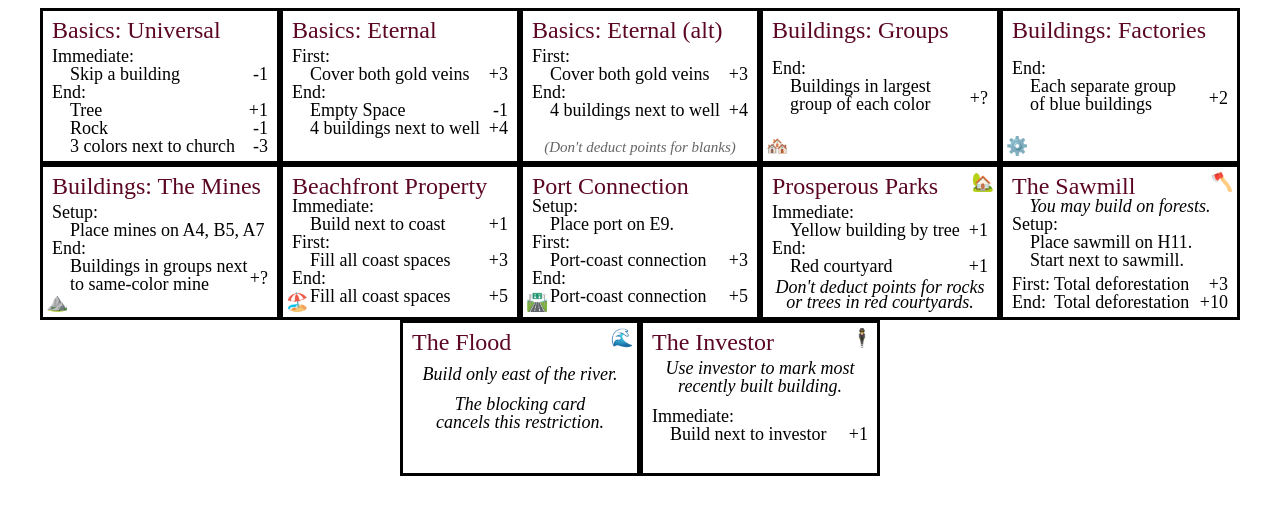
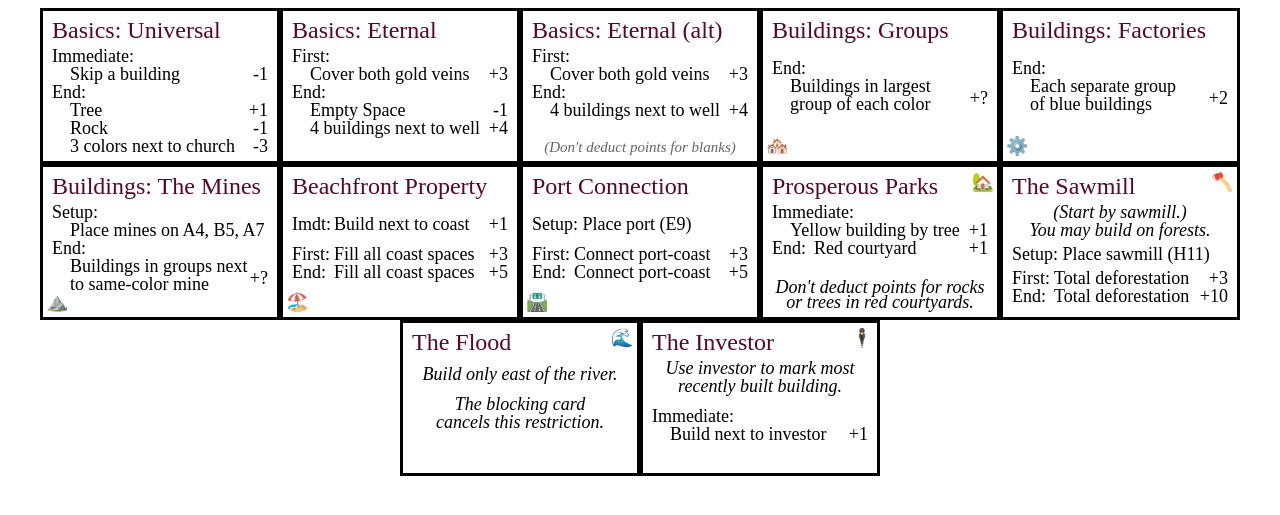
Before and after one commit to bacontime/games-mirror, a Jekyll site: the page ref/mycitycards.html, which Jekyll copies as it is, in a window 1280 px wide. Shown: the top 515 px of the page. Built offline with Jekyll 4.4.1, drawn with Linux system fonts in a browser that asks for light colours.

Commit message:
Reformat beachfront, forest, port

```diff
--- a/ref/mycitycards.html
+++ b/ref/mycitycards.html
@@ -28,18 +28,18 @@
 
 <svg width="2.5in" height="1.625in" version="1.1" viewBox="0 0 40 26" xmlns="http://www.w3.org/2000/svg">
     <rect width="40" height="26" fill="none" stroke="black" stroke-width="1"/>
-    <text x="2" y="5" fill="#5c0625" font-size="4" text-anchor="left">Basics: Universal</text>
+    <text x="2" y="5" fill="#5c0625" font-size="4" >Basics: Universal</text>
 
-    <text x="2" y="9" fill="#000" font-size="3" text-anchor="right">Immediate: </text>
-    <text x="5" y="12" fill="#000" font-size="3" text-anchor="left">Skip a building</text>
+    <text x="2" y="9" fill="#000" font-size="3" >Immediate: </text>
+    <text x="5" y="12" fill="#000" font-size="3" >Skip a building</text>
     <text x="38" y="12" fill="#000" font-size="3" text-anchor="end">-1</text>
 
-    <text x="2"  y="15" fill="#000" font-size="3" text-anchor="right">End: </text>
-    <text x="5"  y="18" fill="#000" font-size="3" text-anchor="left">Tree</text>
+    <text x="2"  y="15" fill="#000" font-size="3" >End: </text>
+    <text x="5"  y="18" fill="#000" font-size="3" >Tree</text>
     <text x="38" y="18" fill="#000" font-size="3" text-anchor="end">+1</text>
-    <text x="5"  y="21" fill="#000" font-size="3" text-anchor="left">Rock</text>
+    <text x="5"  y="21" fill="#000" font-size="3" >Rock</text>
     <text x="38" y="21" fill="#000" font-size="3" text-anchor="end">-1</text>
-    <text x="5"  y="24" fill="#000" font-size="3" text-anchor="left">3 colors next to church</text>
+    <text x="5"  y="24" fill="#000" font-size="3" >3 colors next to church</text>
     <text x="38" y="24" fill="#000" font-size="3" text-anchor="end">-3</text>
 </svg>
 
@@ -48,16 +48,16 @@
 
 <svg width="2.5in" height="1.625in" version="1.1" viewBox="0 0 40 26" xmlns="http://www.w3.org/2000/svg">
     <rect width="40" height="26" fill="none" stroke="black" stroke-width="1"/>
-    <text x="2" y="5" fill="#5c0625" font-size="4" text-anchor="left">Basics: Eternal </text>
+    <text x="2" y="5" fill="#5c0625" font-size="4" >Basics: Eternal </text>
 
-    <text x="2" y="9" fill="#000" font-size="3" text-anchor="right">First: </text>
-    <text x="5" y="12" fill="#000" font-size="3" text-anchor="left">Cover both gold veins</text>
+    <text x="2" y="9" fill="#000" font-size="3" >First: </text>
+    <text x="5" y="12" fill="#000" font-size="3" >Cover both gold veins</text>
     <text x="38" y="12" fill="#000" font-size="3" text-anchor="end">+3</text>
 
-    <text x="2"  y="15" fill="#000" font-size="3" text-anchor="right">End: </text>
-    <text x="5"  y="18" fill="#000" font-size="3" text-anchor="left">Empty Space</text>
+    <text x="2"  y="15" fill="#000" font-size="3" >End: </text>
+    <text x="5"  y="18" fill="#000" font-size="3" >Empty Space</text>
     <text x="38" y="18" fill="#000" font-size="3" text-anchor="end">-1</text>
-    <text x="5"  y="21" fill="#000" font-size="3" text-anchor="left">4 buildings next to well</text>
+    <text x="5"  y="21" fill="#000" font-size="3" >4 buildings next to well</text>
     <text x="38" y="21" fill="#000" font-size="3" text-anchor="end">+4</text>
 </svg>
 
@@ -65,14 +65,14 @@
 
 <svg width="2.5in" height="1.625in" version="1.1" viewBox="0 0 40 26" xmlns="http://www.w3.org/2000/svg">
     <rect width="40" height="26" fill="none" stroke="black" stroke-width="1"/>
-    <text x="2" y="5" fill="#5c0625" font-size="4" text-anchor="left">Basics: Eternal (alt)</text>
+    <text x="2" y="5" fill="#5c0625" font-size="4" >Basics: Eternal (alt)</text>
 
-    <text x="2" y="9" fill="#000" font-size="3" text-anchor="right">First: </text>
-    <text x="5" y="12" fill="#000" font-size="3" text-anchor="left">Cover both gold veins</text>
+    <text x="2" y="9" fill="#000" font-size="3" >First: </text>
+    <text x="5" y="12" fill="#000" font-size="3" >Cover both gold veins</text>
     <text x="38" y="12" fill="#000" font-size="3" text-anchor="end">+3</text>
 
-    <text x="2"  y="15" fill="#000" font-size="3" text-anchor="right">End: </text>
-    <text x="5"  y="18" fill="#000" font-size="3" text-anchor="left">4 buildings next to well</text>
+    <text x="2"  y="15" fill="#000" font-size="3" >End: </text>
+    <text x="5"  y="18" fill="#000" font-size="3" >4 buildings next to well</text>
     <text x="38" y="18" fill="#000" font-size="3" text-anchor="end">+4</text>
 
     <text x="20" y="24" fill="#666" font-size="2.5" font-style="italic" text-anchor="middle">(Don't deduct points for blanks)</text>
@@ -88,9 +88,9 @@
 
 <svg width="2.5in" height="1.625in" version="1.1" viewBox="0 0 40 26" xmlns="http://www.w3.org/2000/svg">
     <rect width="40" height="26" fill="none" stroke="black" stroke-width="1"/>
-    <text x="2" y="5" fill="#5c0625" font-size="4" text-anchor="left">Buildings: Groups</text>
+    <text x="2" y="5" fill="#5c0625" font-size="4" >Buildings: Groups</text>
 
-    <text x="2"  y="11" fill="#000" font-size="3" text-anchor="right">End: </text>
+    <text x="2"  y="11" fill="#000" font-size="3" >End: </text>
     <text x="5"  y="14" fill="#000" font-size="3">Buildings in largest</text>
     <text x="5"  y="17" fill="#000" font-size="3">group of each color</text>
     <text x="38" y="16" fill="#000" font-size="3" text-anchor="end">+?</text>
@@ -104,9 +104,9 @@
 
 <svg width="2.5in" height="1.625in" version="1.1" viewBox="0 0 40 26" xmlns="http://www.w3.org/2000/svg">
     <rect width="40" height="26" fill="none" stroke="black" stroke-width="1"/>
-    <text x="2" y="5" fill="#5c0625" font-size="4" text-anchor="left">Buildings: Factories</text>
+    <text x="2" y="5" fill="#5c0625" font-size="4" >Buildings: Factories</text>
 
-    <text x="2"  y="11" fill="#000" font-size="3" text-anchor="right">End: </text>
+    <text x="2"  y="11" fill="#000" font-size="3" >End: </text>
     <text x="5"  y="14" fill="#000" font-size="3">Each separate group</text>
     <text x="5"  y="17" fill="#000" font-size="3">of blue buildings</text>
     <text x="38" y="16" fill="#000" font-size="3" text-anchor="end">+2</text>
@@ -119,12 +119,12 @@
 
 <svg width="2.5in" height="1.625in" version="1.1" viewBox="0 0 40 26" xmlns="http://www.w3.org/2000/svg">
     <rect width="40" height="26" fill="none" stroke="black" stroke-width="1"/>
-    <text x="2" y="5" fill="#5c0625" font-size="4" text-anchor="left">Buildings: The Mines</text>
+    <text x="2" y="5" fill="#5c0625" font-size="4" >Buildings: The Mines</text>
 
-    <text x="2" y="9" fill="#000" font-size="3" text-anchor="right">Setup: </text>
-    <text x="5" y="12" fill="#000" font-size="3" text-anchor="left">Place mines on A4, B5, A7 </text>
+    <text x="2" y="9" fill="#000" font-size="3" >Setup: </text>
+    <text x="5" y="12" fill="#000" font-size="3" >Place mines on A4, B5, A7 </text>
 
-    <text x="2"  y="15" fill="#000" font-size="3" text-anchor="right">End: </text>
+    <text x="2"  y="15" fill="#000" font-size="3" >End: </text>
     <text x="5"  y="18" fill="#000" font-size="3">Buildings in groups next </text>
     <text x="5"  y="21" fill="#000" font-size="3">to same-color mine</text>
     <text x="38" y="20" fill="#000" font-size="3" text-anchor="end">+?</text>
@@ -137,19 +137,19 @@
 
 <svg width="2.5in" height="1.625in" version="1.1" viewBox="0 0 40 26" xmlns="http://www.w3.org/2000/svg">
     <rect width="40" height="26" fill="none" stroke="black" stroke-width="1"/>
-    <text x="2" y="5" fill="#5c0625" font-size="4" text-anchor="left">Beachfront Property</text>
+    <text x="2" y="5" fill="#5c0625" font-size="4" >Beachfront Property</text>
 
-    <text x="2" y="8" fill="#000" font-size="3" text-anchor="right">Immediate: </text>
-    <text x="5" y="11" fill="#000" font-size="3" text-anchor="left">Build next to coast</text>
+    <text x="2"  y="11" fill="#000" font-size="3" >Imdt: </text>
+    <text x="9"  y="11" fill="#000" font-size="3" >Build next to coast</text>
     <text x="38" y="11" fill="#000" font-size="3" text-anchor="end">+1</text>
 
-    <text x="2" y="14" fill="#000" font-size="3" text-anchor="right">First: </text>
-    <text x="5" y="17" fill="#000" font-size="3" text-anchor="left">Fill all coast spaces</text>
-    <text x="38" y="17" fill="#000" font-size="3" text-anchor="end">+3</text>
+    <text x="2"  y="16" fill="#000" font-size="3" >First: </text>
+    <text x="9"  y="16" fill="#000" font-size="3" >Fill all coast spaces</text>
+    <text x="38" y="16" fill="#000" font-size="3" text-anchor="end">+3</text>
 
-    <text x="2" y="20" fill="#000" font-size="3" text-anchor="right">End: </text>
-    <text x="5" y="23" fill="#000" font-size="3" text-anchor="left">Fill all coast spaces</text>
-    <text x="38" y="23" fill="#000" font-size="3" text-anchor="end">+5</text>
+    <text x="2"  y="19" fill="#000" font-size="3" >End: </text>
+    <text x="9"  y="19" fill="#000" font-size="3" >Fill all coast spaces</text>
+    <text x="38" y="19" fill="#000" font-size="3" text-anchor="end">+5</text>
 
     <text x="1" y="24" fill="#000" font-size="3" text-anchor="start">🏖️</text>
 </svg>
@@ -159,18 +159,17 @@
 
 <svg width="2.5in" height="1.625in" version="1.1" viewBox="0 0 40 26" xmlns="http://www.w3.org/2000/svg">
     <rect width="40" height="26" fill="none" stroke="black" stroke-width="1"/>
-    <text x="2" y="5" fill="#5c0625" font-size="4" text-anchor="left">Port Connection</text>
+    <text x="2" y="5" fill="#5c0625" font-size="4" >Port Connection</text>
 
-    <text x="2" y="8" fill="#000" font-size="3" text-anchor="right">Setup: </text>
-    <text x="5" y="11" fill="#000" font-size="3" text-anchor="left">Place port on E9.</text>
+    <text x="2"  y="11" fill="#000" font-size="3" >Setup: Place port (E9)</text>
 
-    <text x="2" y="14" fill="#000" font-size="3" text-anchor="right">First: </text>
-    <text x="5" y="17" fill="#000" font-size="3" text-anchor="left">Port-coast connection</text>
-    <text x="38" y="17" fill="#000" font-size="3" text-anchor="end">+3</text>
+    <text x="2"  y="16" fill="#000" font-size="3" >First: </text>
+    <text x="9"  y="16" fill="#000" font-size="3" >Connect port-coast</text>
+    <text x="38" y="16" fill="#000" font-size="3" text-anchor="end">+3</text>
 
-    <text x="2" y="20" fill="#000" font-size="3" text-anchor="right">End: </text>
-    <text x="5" y="23" fill="#000" font-size="3" text-anchor="left">Port-coast connection</text>
-    <text x="38" y="23" fill="#000" font-size="3" text-anchor="end">+5</text>
+    <text x="2"  y="19" fill="#000" font-size="3" >End: </text>
+    <text x="9"  y="19" fill="#000" font-size="3" >Connect port-coast</text>
+    <text x="38" y="19" fill="#000" font-size="3" text-anchor="end">+5</text>
 
     <text x="1" y="24" fill="#000" font-size="3" text-anchor="start">🛣️</text>
 </svg>
@@ -180,15 +179,15 @@
 
 <svg width="2.5in" height="1.625in" version="1.1" viewBox="0 0 40 26" xmlns="http://www.w3.org/2000/svg">
     <rect width="40" height="26" fill="none" stroke="black" stroke-width="1"/>
-    <text x="2" y="5" fill="#5c0625" font-size="4" text-anchor="left">Prosperous Parks</text>
+    <text x="2" y="5" fill="#5c0625" font-size="4" >Prosperous Parks</text>
 
-    <text x="2" y="9" fill="#000" font-size="3" text-anchor="right">Immediate: </text>
-    <text x="5" y="12" fill="#000" font-size="3" text-anchor="left">Yellow building by tree</text>
+    <text x="2" y="9" fill="#000" font-size="3" >Immediate: </text>
+    <text x="5" y="12" fill="#000" font-size="3" >Yellow building by tree</text>
     <text x="38" y="12" fill="#000" font-size="3" text-anchor="end">+1</text>
 
-    <text x="2" y="15" fill="#000" font-size="3" text-anchor="right">End: </text>
-    <text x="5" y="18" fill="#000" font-size="3" text-anchor="left">Red courtyard</text>
-    <text x="38" y="18" fill="#000" font-size="3" text-anchor="end">+1</text>
+    <text x="2" y="15" fill="#000" font-size="3" >End: </text>
+    <text x="9" y="15" fill="#000" font-size="3" >Red courtyard</text>
+    <text x="38" y="15" fill="#000" font-size="3" text-anchor="end">+1</text>
 
     <text x="20" y="21.5" fill="#000" font-size="3" font-style="italic" text-anchor="middle">Don't deduct points for rocks</text>
     <text x="20" y="24" fill="#000" font-size="3" font-style="italic" text-anchor="middle">or trees in red courtyards.</text>
@@ -200,20 +199,20 @@
 
 <svg width="2.5in" height="1.625in" version="1.1" viewBox="0 0 40 26" xmlns="http://www.w3.org/2000/svg">
     <rect width="40" height="26" fill="none" stroke="black" stroke-width="1"/>
-    <text x="2" y="5" fill="#5c0625" font-size="4" text-anchor="left">The Sawmill</text>
+    <text x="2" y="5" fill="#5c0625" font-size="4" >The Sawmill</text>
 
-    <text x="20" y="8" fill="#000" font-size="3" font-style="italic" text-anchor="middle">You may build on forests.</text>
+    <text x="20" y="9" fill="#000" font-size="3" font-style="italic" text-anchor="middle">(Start by sawmill.)</text>
+    <text x="20" y="12" fill="#000" font-size="3" font-style="italic" text-anchor="middle">You may build on forests.</text>
 
-    <text x="2" y="11" fill="#000" font-size="3" text-anchor="right">Setup: </text>
-    <text x="5" y="14" fill="#000" font-size="3" text-anchor="left">Place sawmill on H11.</text>
-    <text x="5" y="17" fill="#000" font-size="3" text-anchor="left">Start next to sawmill.</text>
+    <text x="2" y="16" fill="#000" font-size="3" >Setup: Place sawmill (H11)</text>
 
-    <text x="2"  y="21" fill="#000" font-size="3" text-anchor="right">First: </text>
-    <text x="9"  y="21" fill="#000" font-size="3">Total deforestation</text>
-    <text x="38" y="21" fill="#000" font-size="3" text-anchor="end">+3</text>
-    <text x="2"  y="24" fill="#000" font-size="3" text-anchor="right">End: </text>
-    <text x="9"  y="24" fill="#000" font-size="3">Total deforestation</text>
-    <text x="38" y="24" fill="#000" font-size="3" text-anchor="end">+10</text>
+
+    <text x="2"  y="20" fill="#000" font-size="3" >First: </text>
+    <text x="9"  y="20" fill="#000" font-size="3">Total deforestation</text>
+    <text x="38" y="20" fill="#000" font-size="3" text-anchor="end">+3</text>
+    <text x="2"  y="23" fill="#000" font-size="3" >End: </text>
+    <text x="9"  y="23" fill="#000" font-size="3">Total deforestation</text>
+    <text x="38" y="23" fill="#000" font-size="3" text-anchor="end">+10</text>
 
     <text x="37" y="4" fill="#000" font-size="3" text-anchor="middle" >🪓</text>
     <text x="39" y="4" fill="#000" font-size="3" text-anchor="end" ></text>
@@ -224,7 +223,7 @@
 
 <svg width="2.5in" height="1.625in" version="1.1" viewBox="0 0 40 26" xmlns="http://www.w3.org/2000/svg">
     <rect width="40" height="26" fill="none" stroke="black" stroke-width="1"/>
-    <text x="2" y="5" fill="#5c0625" font-size="4" text-anchor="left">The Flood</text>
+    <text x="2" y="5" fill="#5c0625" font-size="4" >The Flood</text>
 
     <text x="20" y="10" fill="#000" font-size="3" font-style="italic" text-anchor="middle">Build only east of the river.</text>
     <text x="20" y="15" fill="#000" font-size="3" font-style="italic" text-anchor="middle">The blocking card</text>
@@ -238,13 +237,13 @@
 
 <svg width="2.5in" height="1.625in" version="1.1" viewBox="0 0 40 26" xmlns="http://www.w3.org/2000/svg">
     <rect width="40" height="26" fill="none" stroke="black" stroke-width="1"/>
-    <text x="2" y="5" fill="#5c0625" font-size="4" text-anchor="left">The Investor</text>
+    <text x="2" y="5" fill="#5c0625" font-size="4" >The Investor</text>
 
     <text x="20" y="9" fill="#000" font-size="3" font-style="italic" text-anchor="middle">Use investor to mark most</text>
     <text x="20" y="12" fill="#000" font-size="3" font-style="italic" text-anchor="middle">recently built building.</text>
 
-    <text x="2" y="17" fill="#000" font-size="3" text-anchor="right">Immediate: </text>
-    <text x="5" y="20" fill="#000" font-size="3" text-anchor="left">Build next to investor</text>
+    <text x="2" y="17" fill="#000" font-size="3" >Immediate: </text>
+    <text x="5" y="20" fill="#000" font-size="3" >Build next to investor</text>
     <text x="38" y="20" fill="#000" font-size="3" text-anchor="end">+1</text>
 
     <text x="37" y="4" fill="#000" font-size="3" text-anchor="middle" >🕴️</text>
```
